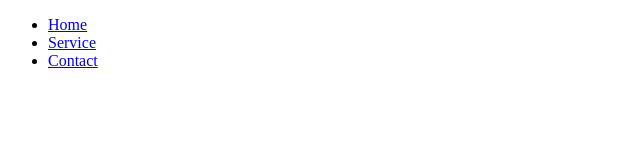
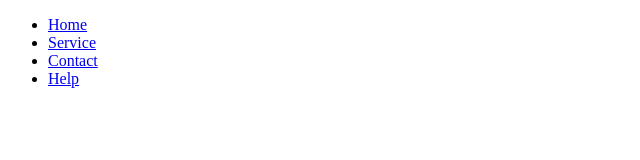
Before and after one commit to shabnam001/advanced-html-mod4, a plain HTML site: page blog.html in a window 1280 px wide. Shown: the full height of the page, 0-640 px from the left. Drawn offline with Linux system fonts and the light colour scheme.

Commit message:
help menu item added

```diff
--- a/blog.html
+++ b/blog.html
@@ -13,6 +13,7 @@
                 <li><a href="home.html">Home</a></li>
                 <li><a href="service.html">Service</a></li>
                 <li><a href="contact.html">Contact</a></li>
+                <li><a href="help.html">Help</a></li>
 
             </ul>
         </nav>
```
